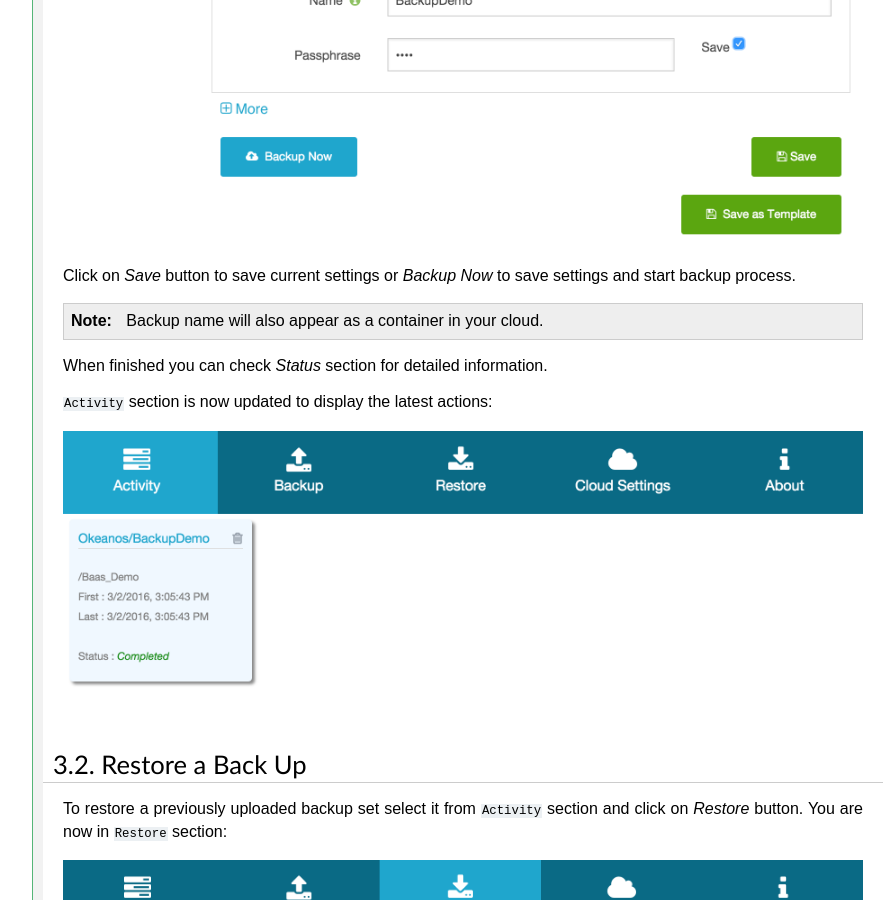
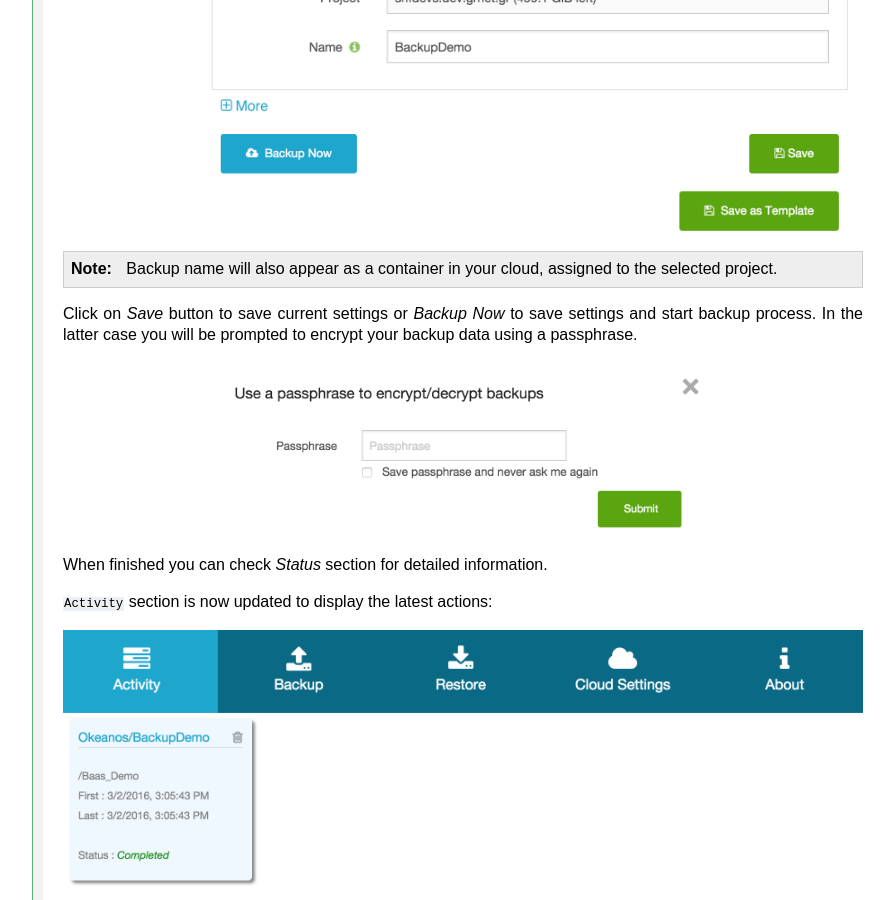
Before and after one commit to grnet/baas, a Sphinx documentation site: the page built from docs/source/use.rst, in a window 1280 px wide and 900 px high, scrolled down 660 px. Shown: the whole window, without its empty margins (257-1151 px from the left). Built offline with Sphinx 7.4.7, drawn with Linux system fonts in a browser that asks for light colours; pages that are not in the unit, such as notebooks, are missing from menus; the version number could not be read and is left out.

Commit message:
docs: Update usage and screenshots

```diff
--- a/docs/source/use.rst
+++ b/docs/source/use.rst
@@ -17,10 +17,15 @@ You can provide your own settings or start from an existing template.
 
 .. image:: images/new-backup.png
 
+.. note:: Backup name will also appear as a container in your cloud, assigned to the selected project.
+
 Click on *Save* button to save current settings or *Backup Now* to save settings
-and start backup process.
+and start backup process. In the latter case you will be prompted to encrypt your
+backup data using a passphrase.
 
-.. note:: Backup name will also appear as a container in your cloud.
+.. image:: images/passphrase.png
+        :width: 500px
+        :align: center
 
 When finished you can check *Status* section for detailed information.
 
```
Also changed, not shown: docs/source/images/new-backup.png, docs/source/images/passphrase.png (added).
